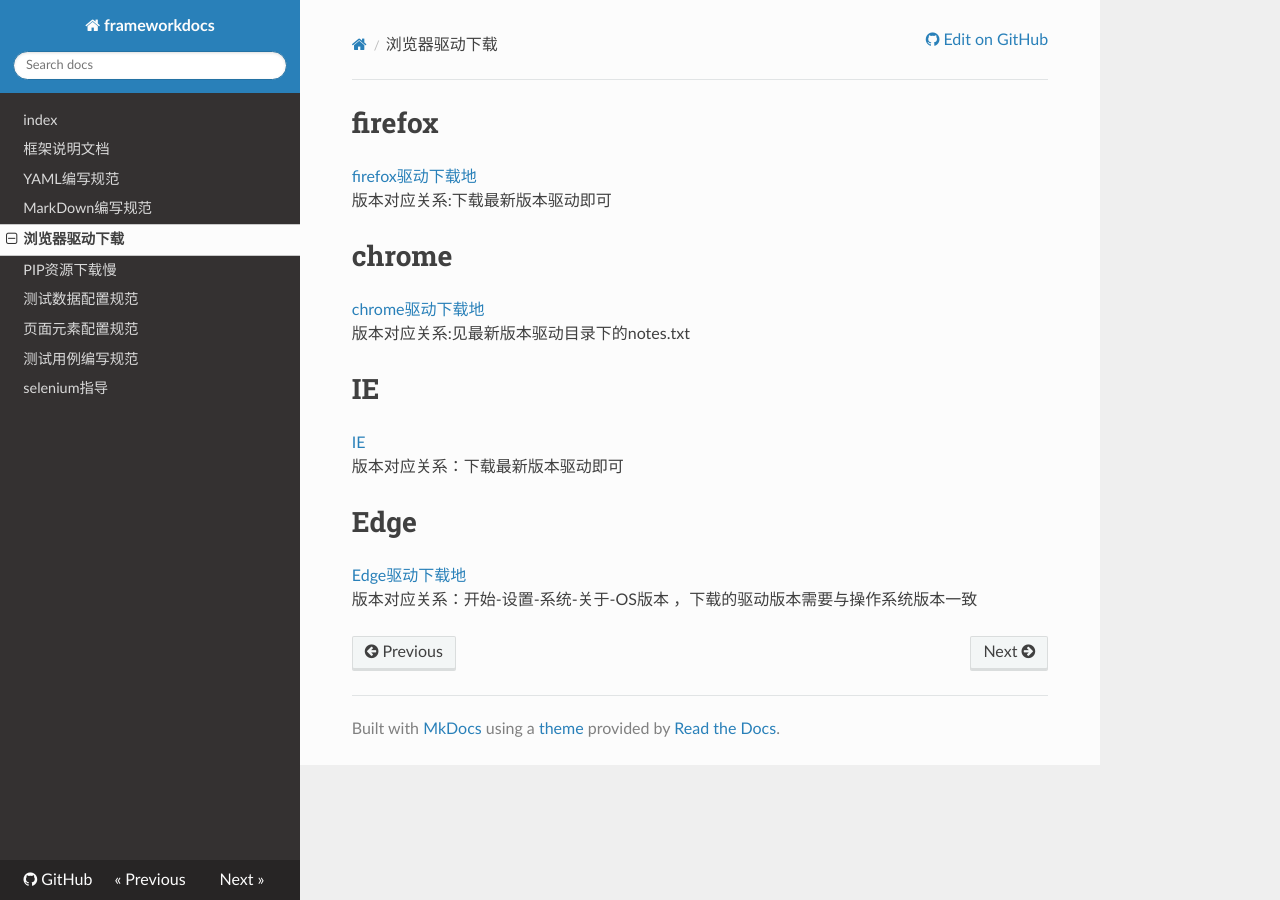
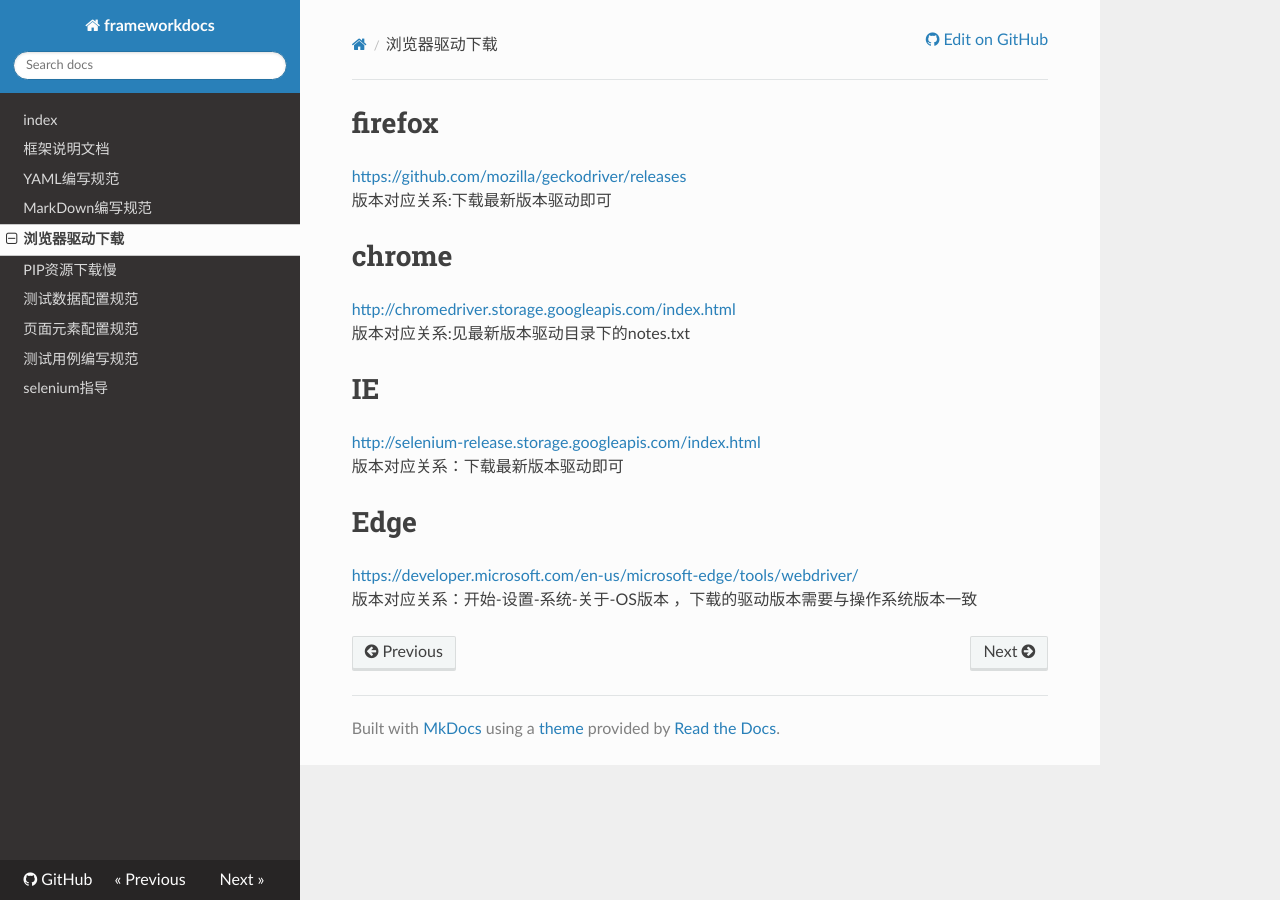
Before and after one commit to chrishshare/frameworkdocs, an MkDocs documentation site: the page built from docs/browser.md, in a window 1280 px wide. Built offline with MkDocs 1.6.1, drawn with Linux system fonts in a browser that asks for light colours; nearby versions of some CDN libraries.

Commit message:
修改链接样式

```diff
--- a/docs/browser.md
+++ b/docs/browser.md
@@ -1,15 +1,15 @@
 # firefox
-[firefox驱动下载地](https://github.com/mozilla/geckodriver/releases)
+[https://github.com/mozilla/geckodriver/releases](https://github.com/mozilla/geckodriver/releases)
 版本对应关系:下载最新版本驱动即可
 
 # chrome
-[chrome驱动下载地](http://chromedriver.storage.googleapis.com/index.html)
+[http://chromedriver.storage.googleapis.com/index.html](http://chromedriver.storage.googleapis.com/index.html)
 版本对应关系:见最新版本驱动目录下的notes.txt
 
 # IE
-[IE](http://selenium-release.storage.googleapis.com/index.html)
+[http://selenium-release.storage.googleapis.com/index.html](http://selenium-release.storage.googleapis.com/index.html)
 版本对应关系：下载最新版本驱动即可
 
 # Edge
-[Edge驱动下载地](https://developer.microsoft.com/en-us/microsoft-edge/tools/webdriver/)
+[https://developer.microsoft.com/en-us/microsoft-edge/tools/webdriver/](https://developer.microsoft.com/en-us/microsoft-edge/tools/webdriver/)
 版本对应关系：开始-设置-系统-关于-OS版本 ，下载的驱动版本需要与操作系统版本一致
```
